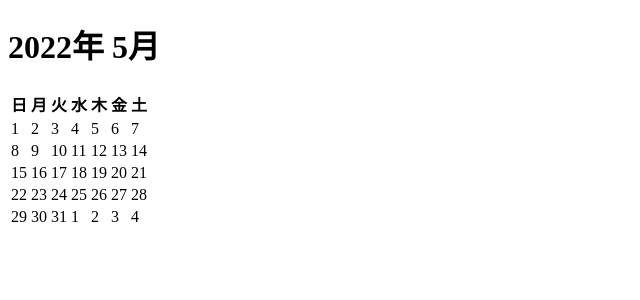
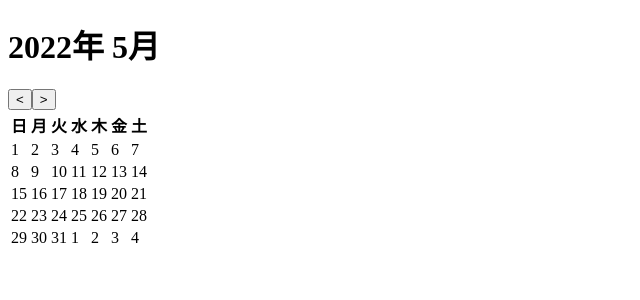
Before and after one commit to chiharakenta/schedule-text-generator, a React (Create React App) app: page / in a window 1280 px wide. Shown: the top 300 px of the page, without its empty margins (0-640 px from the left). Built offline with nearby package versions, Linux system fonts and the light colour scheme.

Commit message:
feat: getNextCalendar getPrevCalendar

```diff
--- a/src/App.tsx
+++ b/src/App.tsx
@@ -6,9 +6,21 @@ const App: React.FC = () => {
   const currentMonth = getCalendarMonth(new Date());
   const [calendar, setCalendar] = useState(currentMonth);
 
+  const getPrevCalendar: React.MouseEventHandler<HTMLButtonElement> = () => {
+    const prevMonthFirstDate = new Date(calendar.year, calendar.month - 1, 1);
+    const prevCalendar = getCalendarMonth(prevMonthFirstDate);
+    setCalendar(prevCalendar);
+  };
+
+  const getNextCalendar: React.MouseEventHandler<HTMLButtonElement> = () => {
+    const nextMonthFirstDate = new Date(calendar.year, calendar.month + 1, 1);
+    const nextCalendar = getCalendarMonth(nextMonthFirstDate);
+    setCalendar(nextCalendar);
+  };
+
   return (
     <div className="App">
-      <Calendar calendar={calendar} />
+      <Calendar calendar={calendar} getPrevCalendar={getPrevCalendar} getNextCalendar={getNextCalendar} />
     </div>
   );
 };
--- a/src/components/Calendar.tsx
+++ b/src/components/Calendar.tsx
@@ -1,14 +1,30 @@
 import React from 'react';
 import { CalendarMonth } from '../types/CalendarMonth';
+import Week from './Week';
 
-const Calendar: React.FC<{ calendar: CalendarMonth }> = (props) => {
-  const { calendar } = props;
+type Props = {
+  calendar: CalendarMonth;
+  getNextCalendar: React.MouseEventHandler<HTMLButtonElement>;
+  getPrevCalendar: React.MouseEventHandler<HTMLButtonElement>;
+};
+
+const Calendar: React.FC<Props> = (props) => {
+  const { calendar, getNextCalendar, getPrevCalendar } = props;
+  const weekKey = `${String(calendar.year)}-${String(calendar.month)}-`;
 
   return (
     <div id="calendar">
       <h1>
-        {calendar.year}年 {calendar.month}月
+        {calendar.year}年 {calendar.month + 1}月
       </h1>
+      <div className="next-prev-button">
+        <button type="button" onClick={getPrevCalendar}>
+          &lt;
+        </button>
+        <button type="button" onClick={getNextCalendar}>
+          &gt;
+        </button>
+      </div>
       <table>
         <tbody>
           <tr>
@@ -20,12 +36,8 @@ const Calendar: React.FC<{ calendar: CalendarMonth }> = (props) => {
             <th>金</th>
             <th>土</th>
           </tr>
-          {calendar.weeks.map((week) => (
-            <tr>
-              {week.map((date) => (
-                <td>{date.date.getDate()}</td>
-              ))}
-            </tr>
+          {calendar.weeks.map((week, index) => (
+            <Week key={weekKey + String(index)} week={week} />
           ))}
         </tbody>
       </table>
--- /dev/null
+++ b/src/components/Week.tsx
@@ -0,0 +1,15 @@
+import React from 'react';
+import { CalendarDate } from '../types/CalendarMonth';
+
+const Week: React.FC<{ week: CalendarDate[] }> = (props) => {
+  const { week } = props;
+  return (
+    <tr>
+      {week.map((date) => (
+        <td key={date.date.getTime()}>{date.date.getDate()}</td>
+      ))}
+    </tr>
+  );
+};
+
+export default Week;
--- a/src/functions/getCalendarMonth.ts
+++ b/src/functions/getCalendarMonth.ts
@@ -7,8 +7,8 @@ const isHoliday = (date: Date) => date.getDay() === 6 || date.getDay() === 0;
 const getCalendarMonth = (today: Date) => {
   const calendarMonth: CalendarMonth = {
     year: today.getFullYear(),
-    month: today.getMonth() + 1,
-    weeks: [[], [], [], [], []]
+    month: today.getMonth(),
+    weeks: [[], [], [], [], [], []]
   };
   const calendarDates: CalendarDate[] = [];
 
--- a/src/types/CalendarMonth.ts
+++ b/src/types/CalendarMonth.ts
@@ -8,5 +8,5 @@ export type CalendarDate = {
 export type CalendarMonth = {
   year: number;
   month: number;
-  weeks: [CalendarDate[], CalendarDate[], CalendarDate[], CalendarDate[], CalendarDate[]];
+  weeks: [CalendarDate[], CalendarDate[], CalendarDate[], CalendarDate[], CalendarDate[], CalendarDate[]];
 };
```
